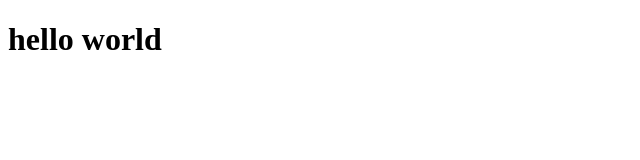
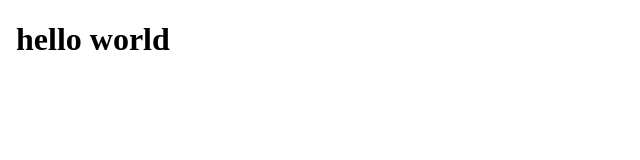
Before and after one commit to bnmrly/bnmrly.github.io, a React (Create React App) app: page / in a window 1280 px wide. Shown: the top 160 px of the page, without its empty margins (0-640 px from the left). Built offline with nearby package versions, Linux system fonts and the light colour scheme.

Commit message:
Add normalize

```diff
--- a/src/App.js
+++ b/src/App.js
@@ -1,10 +1,19 @@
-import React from 'react';
+import React, { Fragment } from 'react';
+import styled from 'styled-components/macro';
+import { Normalize } from 'styled-normalize';
+
+const AppWrapper = styled.div`
+  margin: 1rem;
+`;
 
 function App() {
   return (
-    <div className="App">
-      <h1>hello world</h1>
-    </div>
+    <Fragment>
+      <Normalize />
+      <AppWrapper>
+        <h1>hello world</h1>
+      </AppWrapper>
+    </Fragment>
   );
 }
 
```
